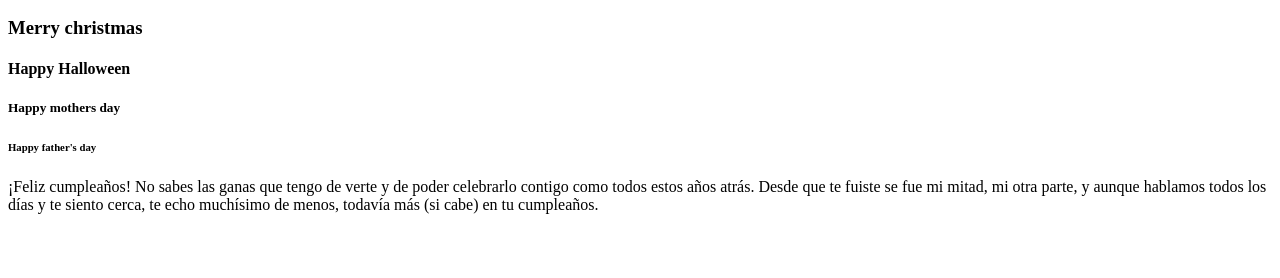
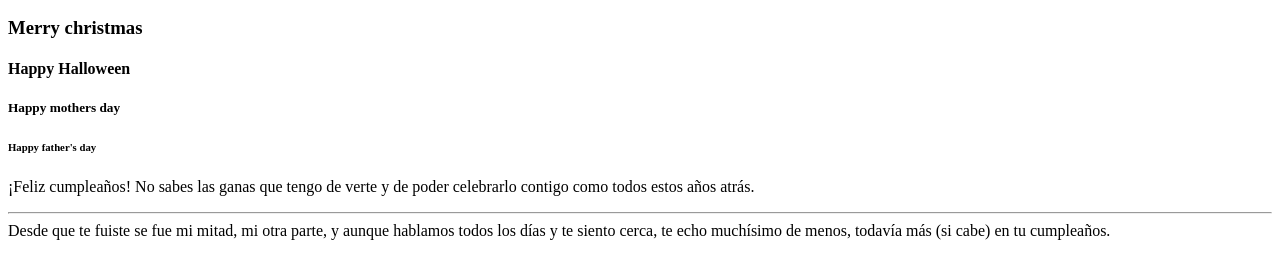
Before and after one commit to Majosuescun/html-mariajose-suescun, a website: page index.html in a window 1280 px wide. Shown: the part 110-388 px from the top of the page. Drawn offline with Linux system fonts and the light colour scheme.

Commit message:
Trabajo 2

```diff
--- a/index.html
+++ b/index.html
@@ -27,9 +27,11 @@
     </h6>
     <p>
       ¡Feliz cumpleaños! No sabes las ganas que tengo de verte y de poder
-      celebrarlo contigo como todos estos años atrás. Desde que te fuiste se fue
-      mi mitad, mi otra parte, y aunque hablamos todos los días y te siento
-      cerca, te echo muchísimo de menos, todavía más (si cabe) en tu cumpleaños.
+      celebrarlo contigo como todos estos años atrás. <br />
+      <hr>
+      Desde que te fuiste se fue mi mitad, mi otra parte, y aunque hablamos
+      todos los días y te siento cerca, te echo muchísimo de menos, todavía más
+      (si cabe) en tu cumpleaños.
     </p>
   </body>
 </html>
```
